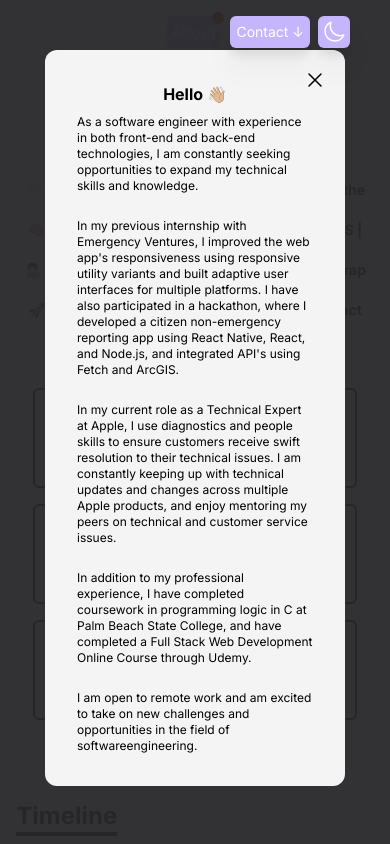
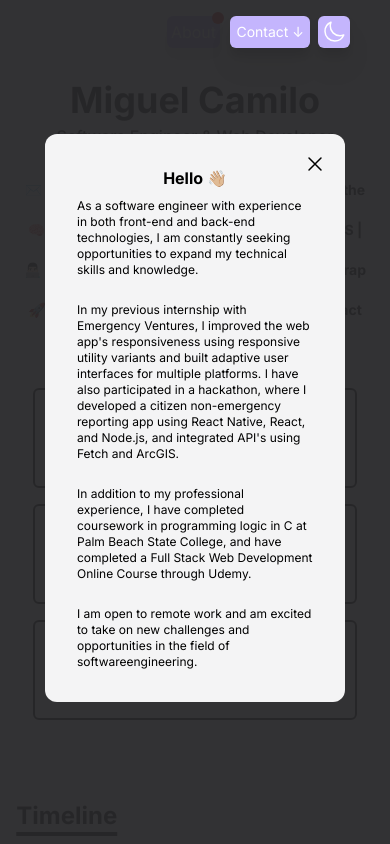
Before and after one commit to MiguelCamilo/Developer-Portfolio, a React (Vite) app: page / in a window 390 px wide. Both pictures are taken after a click on the button "About". Shown: the top 844 px of the page. Built offline with nearby package versions, Linux system fonts and the light colour scheme.

Commit message:
ui adjustment on mobile devices for about modal

```diff
--- a/src/components/Modal.jsx
+++ b/src/components/Modal.jsx
@@ -49,7 +49,6 @@ function Modal() {
 								<ModalItem
 									p1={item.p1}
 									p2={item.p2}
-									p3={item.p3}
 									p4={item.p4}
 									p5={item.p5}
 								/>
--- a/src/components/ModalItem.jsx
+++ b/src/components/ModalItem.jsx
@@ -7,8 +7,6 @@ function ModalItem({ p1, p2, p3, p4, p5 }) {
 			<p className="text-black text-xs">{p1}</p>
             <br/>
 			<p className="text-black text-xs">{p2}</p>
-            <br />
-			<p className="text-black text-xs">{p3}</p>
             <br/>
 			<p className="text-black text-xs">{p4}</p>
             <br/>
--- a/src/data/modal.js
+++ b/src/data/modal.js
@@ -4,8 +4,6 @@ export default [
 
 		p2: "In my previous internship with Emergency Ventures, I improved the web app's responsiveness using responsive utility variants and built adaptive user interfaces for multiple platforms. I have also participated in a hackathon, where I developed a citizen non-emergency reporting app using React Native, React, and Node.js, and integrated API's using Fetch and ArcGIS.",
 
-		p3: "In my current role as a Technical Expert at Apple, I use diagnostics and people skills to ensure customers receive swift resolution to their technical issues. I am constantly keeping up with technical updates and changes across multiple Apple products, and enjoy mentoring my peers on technical and customer service issues.",
-
 		p4: "In addition to my professional experience, I have completed coursework in programming logic in C at Palm Beach State College, and have completed a Full Stack Web Development Online Course through Udemy.",
 
 		p5: "I am open to remote work and am excited to take on new challenges and opportunities in the field of softwareengineering.",
--- a/vite.config.js
+++ b/vite.config.js
@@ -1,7 +1,7 @@
-import { defineConfig } from 'vite'
-import react from '@vitejs/plugin-react'
+import { defineConfig } from "vite";
+import react from "@vitejs/plugin-react";
 
 // https://vitejs.dev/config/
 export default defineConfig({
-  plugins: [react()]
-})
+	plugins: [react()],
+});
```
